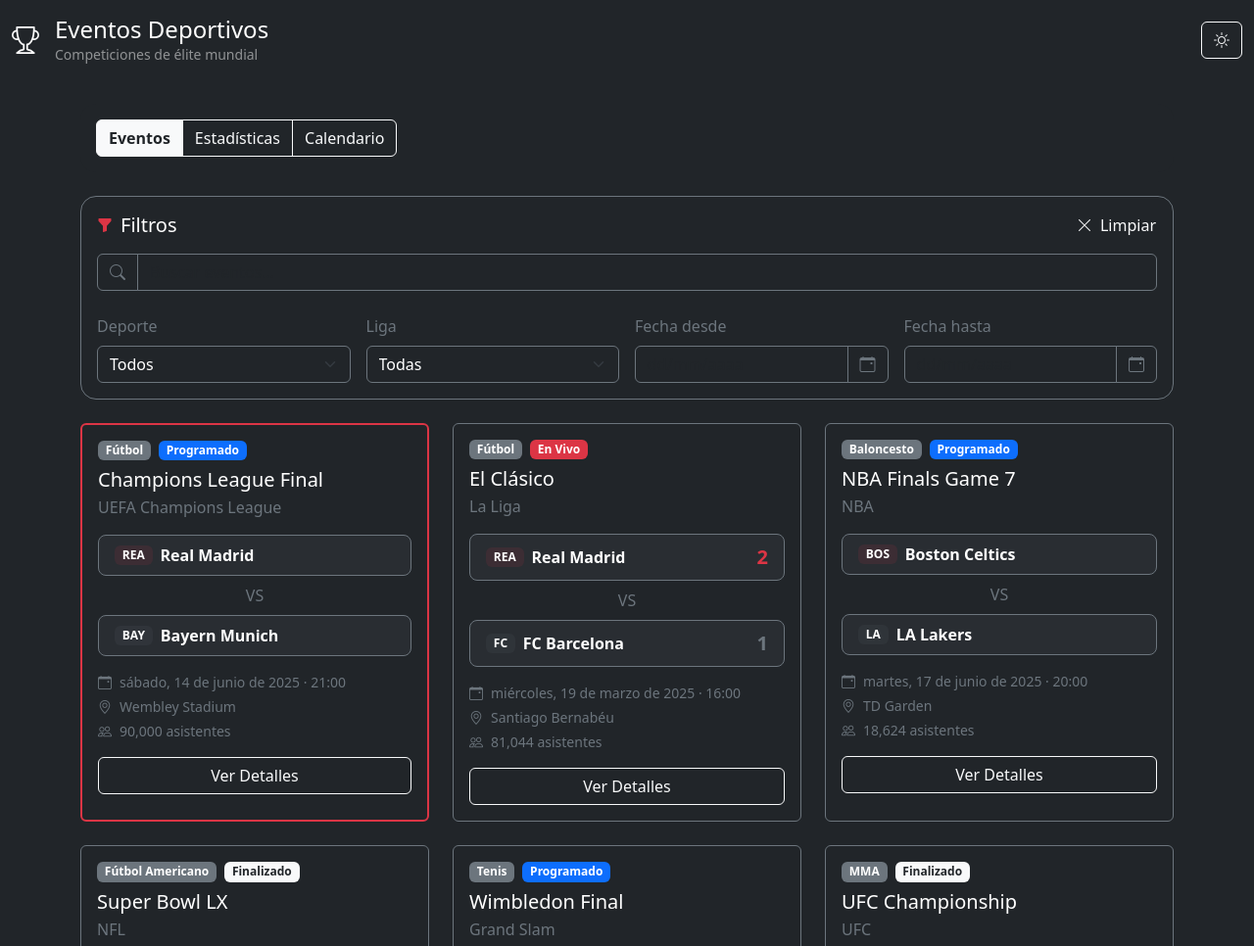
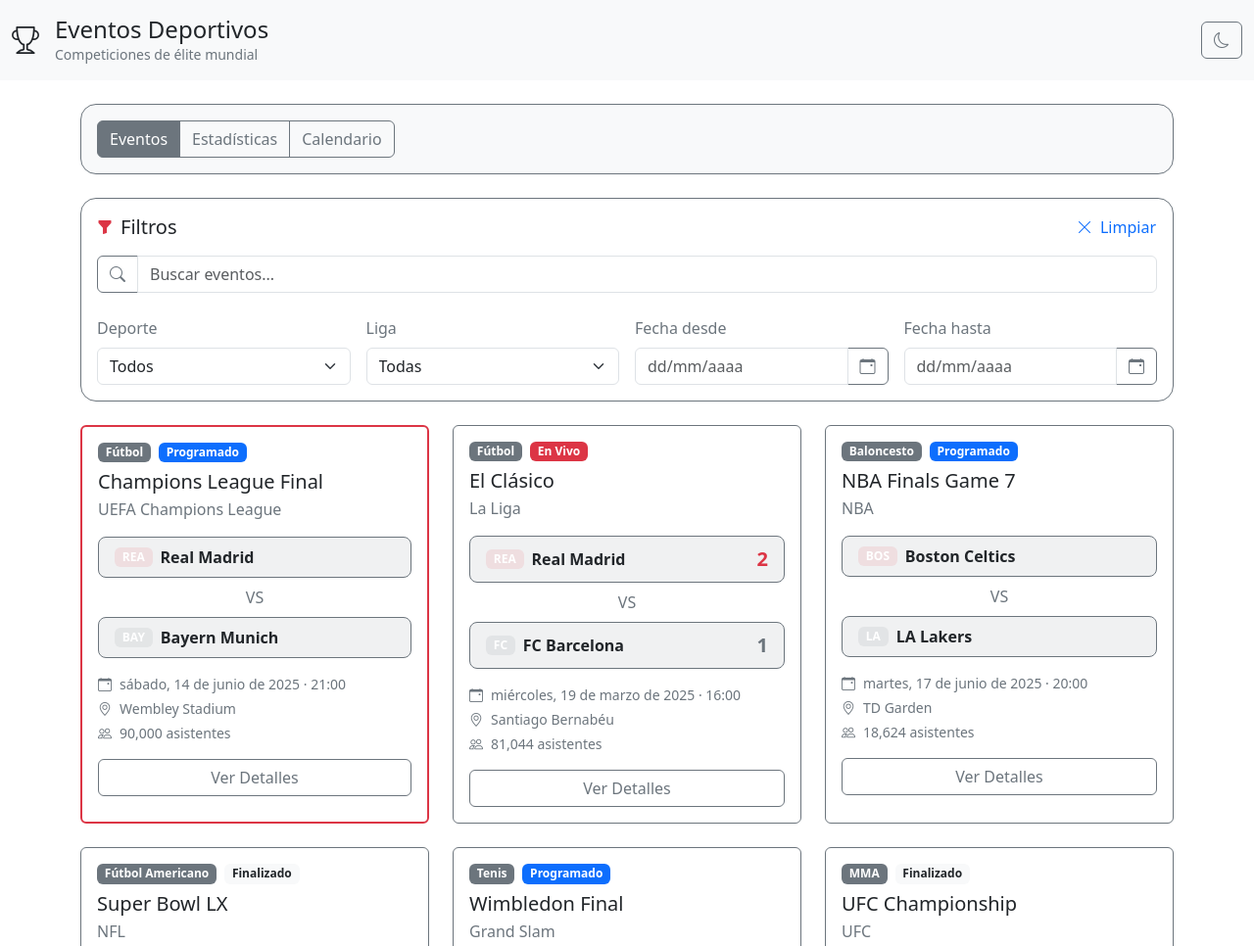
Before and after one commit to SamuelOrduna/idw-topico-deportivo, a plain HTML site: page HTML/Eventos.html in a window 1280 px wide. Shown: the top 966 px of the page at 98% size. Drawn offline with nearby package versions, Linux system fonts and the light colour scheme.

Commit message:
Agregando el modo claro/obscuro

```diff
--- a/HTML/Eventos.html
+++ b/HTML/Eventos.html
@@ -1,5 +1,5 @@
 <!doctype html>
-<html lang="en">
+<html lang="es" data-bs-theme="dark">
     <head>
         <meta charset="utf-8">
         <meta name="viewport" content="width=device-width, initial-scale=1">
@@ -9,98 +9,87 @@
 
         <link rel="stylesheet" href="https://cdn.jsdelivr.net/npm/bootstrap-icons@1.11.3/font/bootstrap-icons.min.css">
     </head>
-    <body class="bg-dark">
-
+    <body>
         <!-- HEADER / NAVBAR -->
 
-        <nav class="navbar navbar-expand-lg navbar-dark bg-dark py-3">
+        <nav class="navbar navbar-expand-lg bg-body-tertiary py-3">
             <div class="container-fluid">
-                <!-- Left: Icon + Titles -->
                 <div class="d-flex align-items-center gap-3">
-                    <i class="bi bi-trophy fs-3 text-white"></i>
+                    <i class="bi bi-trophy fs-3"></i>
                     <div class="d-flex flex-column">
-                        <span class="h4 mb-0 text-white">Eventos Deportivos</span>
-                        <small class="text-white-50">Competiciones de élite mundial</small>
+                        <span class="h4 mb-0 text-body">Eventos Deportivos</span>
+                        <small class="text-secondary">Competiciones de élite mundial</small>
                     </div>
                 </div>
-
-                <!-- Right: Theme toggle placeholder -->
-                <button id="themeToggle" class="btn btn-outline-light d-flex align-items-center" type="button" aria-label="Alternar tema">
+                <button id="themeToggle" class="btn btn-outline-secondary d-flex align-items-center" type="button" aria-label="Alternar tema">
                     <i class="bi bi-sun"></i>
                 </button>
             </div>
         </nav>
 
+
         <!-- BOTONES DE PESTANAS -->
 
         <div class="container my-4">
-            <div class="bg-dark rounded-4 p-3">
+            <div class="bg-body-tertiary rounded-4 p-3 border border-secondary">
                 <div class="btn-group" role="group" aria-label="Navegación">
-                    <button type="button" class="btn btn-light text-dark fw-semibold">Eventos</button>
-                    <button type="button" class="btn btn-outline-light">Estadísticas</button>
-                    <button type="button" class="btn btn-outline-light">Calendario</button>
+                    <button type="button" class="btn btn-outline-secondary active">Eventos</button>
+                    <button type="button" class="btn btn-outline-secondary">Estadísticas</button>
+                    <button type="button" class="btn btn-outline-secondary">Calendario</button>
                 </div>
             </div>
         </div>
 
         <!-- FILTROS -->
-
         <div class="container my-4">
-            <div class="card bg-dark text-white border-secondary rounded-4">
+            <div class="card bg-body text-body border-secondary rounded-4">
                 <div class="card-body">
-                    <!-- Título + Limpiar -->
                     <div class="d-flex align-items-center justify-content-between mb-3">
                         <div class="d-flex align-items-center gap-2">
                             <i class="bi bi-funnel-fill text-danger"></i>
                             <h5 class="mb-0">Filtros</h5>
                         </div>
-                        <button type="button" class="btn btn-link link-light text-decoration-none p-0 d-flex align-items-center gap-2">
-                            <i class="bi bi-x-lg"></i>
-                            <span>Limpiar</span>
+                        <button type="button" class="btn btn-link text-decoration-none p-0 d-flex align-items-center gap-2">
+                            <i class="bi bi-x-lg"></i><span>Limpiar</span>
                         </button>
                     </div>
 
-                    <!-- Buscador -->
                     <div class="mb-4">
                         <div class="input-group">
-                            <span class="input-group-text bg-dark text-secondary border-secondary">
+                            <span class="input-group-text bg-body text-secondary border-secondary">
                                 <i class="bi bi-search"></i>
                             </span>
-                            <input type="text" class="form-control bg-dark text-white border-secondary" placeholder="Buscar eventos...">
+                            <input type="text" class="form-control" placeholder="Buscar eventos...">
                         </div>
                     </div>
 
-                    <!-- Filtros: Deporte, Liga, Fechas -->
                     <div class="row g-3">
                         <div class="col-12 col-md-3">
                             <label class="form-label text-secondary">Deporte</label>
-                            <select class="form-select bg-dark text-white border-secondary">
+                            <select class="form-select">
                                 <option selected>Todos</option>
                             </select>
                         </div>
-
                         <div class="col-12 col-md-3">
                             <label class="form-label text-secondary">Liga</label>
-                            <select class="form-select bg-dark text-white border-secondary">
+                            <select class="form-select">
                                 <option selected>Todas</option>
                             </select>
                         </div>
-
                         <div class="col-12 col-md-3">
                             <label class="form-label text-secondary">Fecha desde</label>
                             <div class="input-group">
-                                <input type="text" class="form-control bg-dark text-white border-secondary" placeholder="dd/mm/aaaa">
-                                <span class="input-group-text bg-dark text-secondary border-secondary">
+                                <input type="text" class="form-control" placeholder="dd/mm/aaaa">
+                                <span class="input-group-text bg-body text-secondary border-secondary">
                                     <i class="bi bi-calendar-event"></i>
                                 </span>
                             </div>
                         </div>
-
                         <div class="col-12 col-md-3">
                             <label class="form-label text-secondary">Fecha hasta</label>
                             <div class="input-group">
-                                <input type="text" class="form-control bg-dark text-white border-secondary" placeholder="dd/mm/aaaa">
-                                <span class="input-group-text bg-dark text-secondary border-secondary">
+                                <input type="text" class="form-control" placeholder="dd/mm/aaaa">
+                                <span class="input-group-text bg-body text-secondary border-secondary">
                                     <i class="bi bi-calendar-event"></i>
                                 </span>
                             </div>
@@ -110,14 +99,13 @@
             </div>
         </div>
 
-
         <!--CONTENEDORES CON INFORMACION-->
 
         <div class="container my-4">
             <div class="row g-4">
                 <!-- ===== Card 1 ===== -->
                 <div class="col-12 col-md-6 col-lg-4">
-                    <div class="card bg-dark text-white border-danger border-2 h-100">
+                    <div class="card bg-body text-body border-danger border-2 h-100">
                         <div class="card-body">
                             <!-- Badges -->
                             <div class="d-flex gap-2 mb-2">
@@ -157,14 +145,14 @@
                             </ul>
 
                             <!-- Button -->
-                            <button class="btn btn-outline-light w-100">Ver Detalles</button>
+                            <button class="btn btn-outline-secondary w-100">Ver Detalles</button>
                         </div>
                     </div>
                 </div>
 
                 <!-- ===== Card 2 ===== -->
                 <div class="col-12 col-md-6 col-lg-4">
-                    <div class="card bg-dark text-white border-secondary h-100">
+                    <div class="card bg-body text-body border-secondary h-100">
                         <div class="card-body">
                             <div class="d-flex gap-2 mb-2">
                                 <span class="badge text-bg-secondary">Fútbol</span>
@@ -197,14 +185,14 @@
                                 <li><i class="bi bi-people me-2"></i>81,044 asistentes</li>
                             </ul>
 
-                            <button class="btn btn-outline-light w-100">Ver Detalles</button>
+                            <button class="btn btn-outline-secondary w-100">Ver Detalles</button>
                         </div>
                     </div>
                 </div>
 
                 <!-- ===== Card 3 ===== -->
                 <div class="col-12 col-md-6 col-lg-4">
-                    <div class="card bg-dark text-white border-secondary h-100">
+                    <div class="card bg-body text-body border-secondary h-100">
                         <div class="card-body">
                             <div class="d-flex gap-2 mb-2">
                                 <span class="badge text-bg-secondary">Baloncesto</span>
@@ -236,14 +224,14 @@
                                 <li><i class="bi bi-people me-2"></i>18,624 asistentes</li>
                             </ul>
 
-                            <button class="btn btn-outline-light w-100">Ver Detalles</button>
+                            <button class="btn btn-outline-secondary w-100">Ver Detalles</button>
                         </div>
                     </div>
                 </div>
 
                 <!-- ===== Card 4 ===== -->
                 <div class="col-12 col-md-6 col-lg-4">
-                    <div class="card bg-dark text-white border-secondary h-100">
+                    <div class="card bg-body text-body border-secondary h-100">
                         <div class="card-body">
                             <div class="d-flex gap-2 mb-2">
                                 <span class="badge text-bg-secondary">Fútbol Americano</span>
@@ -276,14 +264,14 @@
                                 <li><i class="bi bi-people me-2"></i>65,000 asistentes</li>
                             </ul>
 
-                            <button class="btn btn-outline-light w-100">Ver Detalles</button>
+                            <button class="btn btn-outline-secondary w-100">Ver Detalles</button>
                         </div>
                     </div>
                 </div>
 
                 <!-- ===== Card 5 ===== -->
                 <div class="col-12 col-md-6 col-lg-4">
-                    <div class="card bg-dark text-white border-secondary h-100">
+                    <div class="card bg-body text-body border-secondary h-100">
                         <div class="card-body">
                             <div class="d-flex gap-2 mb-2">
                                 <span class="badge text-bg-secondary">Tenis</span>
@@ -314,14 +302,14 @@
                                 <li><i class="bi bi-people me-2"></i>15,000 asistentes</li>
                             </ul>
 
-                            <button class="btn btn-outline-light w-100">Ver Detalles</button>
+                            <button class="btn btn-outline-secondary w-100">Ver Detalles</button>
                         </div>
                     </div>
                 </div>
 
                 <!-- ===== Card 6 ===== -->
                 <div class="col-12 col-md-6 col-lg-4">
-                    <div class="card bg-dark text-white border-secondary h-100">
+                    <div class="card bg-body text-body border-secondary h-100">
                         <div class="card-body">
                             <div class="d-flex gap-2 mb-2">
                                 <span class="badge text-bg-secondary">MMA</span>
@@ -352,14 +340,14 @@
                                 <li><i class="bi bi-people me-2"></i>20,000 asistentes</li>
                             </ul>
 
-                            <button class="btn btn-outline-light w-100">Ver Detalles</button>
+                            <button class="btn btn-outline-secondary w-100">Ver Detalles</button>
                         </div>
                     </div>
                 </div>
 
                 <!-- ===== Card 7 ===== -->
                 <div class="col-12 col-md-6 col-lg-4">
-                    <div class="card bg-dark text-white border-secondary h-100">
+                    <div class="card bg-body text-body border-secondary h-100">
                         <div class="card-body">
                             <div class="d-flex gap-2 mb-2">
                                 <span class="badge text-bg-secondary">MMA</span>
@@ -390,7 +378,7 @@
                                 <li><i class="bi bi-people me-2"></i>20,000 asistentes</li>
                             </ul>
 
-                            <button class="btn btn-outline-light w-100">Ver Detalles</button>
+                            <button class="btn btn-outline-secondary w-100">Ver Detalles</button>
                         </div>
                     </div>
                 </div>
@@ -400,7 +388,7 @@
         <!--ESCOGER PAGINA Y NUMERO-->
 
         <div class="container my-4">
-            <div class="card bg-dark text-white border-secondary rounded-4">
+            <div class="card bg-body text-body border-secondary rounded-4">
                 <div class="card-body d-flex flex-column flex-lg-row align-items-center justify-content-between gap-3">
 
                     <!-- Texto + selector -->
@@ -408,7 +396,7 @@
                         <span>Mostrando <strong>1 - 10</strong> de <strong>12</strong> eventos</span>
                         <div class="d-flex align-items-center gap-2">
                             <span class="text-secondary">Eventos por página:</span>
-                            <select class="form-select bg-dark text-white border-secondary" style="width: 6rem;">
+                            <select class="form-select bg-body text-body border-secondary" style="width: 6rem;">
                                 <option selected>10</option>
                                 <option>12</option>
                                 <option>24</option>
@@ -420,53 +408,69 @@
                     <!-- Paginación -->
                     <nav aria-label="Paginación">
                         <ul class="pagination mb-0">
-                            <li class="page-item disabled">
-                                <span class="page-link bg-dark text-secondary border-secondary">&lsaquo;</span>
-                            </li>
-                            <li class="page-item active">
-                                <span class="page-link">1</span>
-                            </li>
-                            <li class="page-item">
-                                <a class="page-link bg-dark text-white border-secondary" href="#">2</a>
-                            </li>
-                            <li class="page-item">
-                                <a class="page-link bg-dark text-white border-secondary" href="#">&rsaquo;</a>
-                            </li>
+                            <li class="page-item disabled"><span class="page-link">&lsaquo;</span></li>
+                            <li class="page-item active"><span class="page-link">1</span></li>
+                            <li class="page-item"><a class="page-link" href="#">2</a></li>
+                            <li class="page-item"><a class="page-link" href="#">&rsaquo;</a></li>
                         </ul>
                     </nav>
                 </div>
             </div>
         </div>
 
-        <script src="https://cdn.jsdelivr.net/npm/bootstrap@5.3.8/dist/js/bootstrap.bundle.min.js" integrity="sha384-FKyoEForCGlyvwx9Hj09JcYn3nv7wiPVlz7YYwJrWVcXK/BmnVDxM+D2scQbITxI" crossorigin="anonymous"></script>
-    </body>
+
+        <script>
+            (function () {
+                const THEME_KEY = 'bs-theme';
+
+                // 1) Tema inicial (preferencia guardada o preferencia del SO)
+                const prefersDark = window.matchMedia('(prefers-color-scheme: dark)').matches;
+                const stored = localStorage.getItem(THEME_KEY);
+                const initial = stored || (prefersDark ? 'dark' : 'light');
+                document.documentElement.setAttribute('data-bs-theme', initial);
+
+                // 2) Toggle al hacer click
+                document.addEventListener('DOMContentLoaded', () => {
+                    const btn = document.getElementById('themeToggle');
+                    const icon = btn?.querySelector('i');
+
+                    const setIcon = (theme) => {
+                        if (!icon) return;
+                        icon.classList.remove('bi-sun', 'bi-moon');
+                        icon.classList.add(theme === 'dark' ? 'bi-sun' : 'bi-moon');
+                    };
+
+                    setIcon(initial);
+
+                    btn?.addEventListener('click', () => {
+                        const current = document.documentElement.getAttribute('data-bs-theme');
+                        const next = current === 'dark' ? 'light' : 'dark';
+                        document.documentElement.setAttribute('data-bs-theme', next);
+                        localStorage.setItem(THEME_KEY, next);
+                        setIcon(next);
+                    });
+                });
+            })();
+        </script>
 
         <footer class="container my-4">
-        <div class="card bg-dark text-white border-secondary rounded-4">
+            <div class="card bg-body text-body border-secondary rounded-4">
                 <div class="card-body d-flex flex-column flex-md-row align-items-center justify-content-between gap-3">
-                <!-- Marca -->
                     <div class="d-flex align-items-center gap-2">
                         <i class="bi bi-trophy"></i>
                         <span class="fw-semibold">Arena Glory Stats</span>
                         <span class="text-secondary">© 2025</span>
                     </div>
-
-                <!-- Enlaces -->
                     <ul class="nav">
-                    <li class="nav-item">
-                        <a class="nav-link px-2 text-secondary" href="#">Acerca</a>
-                    </li>
-                    <li class="nav-item">
-                        <a class="nav-link px-2 text-secondary" href="#">Privacidad</a>
-                    </li>
-                    <li class="nav-item">
-                        <a class="nav-link px-2 text-secondary" href="#">Términos</a>
-                    </li>
-                    <li class="nav-item">
-                        <a class="nav-link px-2 text-secondary" href="#">Soporte</a>
-                    </li>
+                        <li class="nav-item"><a class="nav-link px-2 text-secondary" href="#">Acerca</a></li>
+                        <li class="nav-item"><a class="nav-link px-2 text-secondary" href="#">Privacidad</a></li>
+                        <li class="nav-item"><a class="nav-link px-2 text-secondary" href="#">Términos</a></li>
+                        <li class="nav-item"><a class="nav-link px-2 text-secondary" href="#">Soporte</a></li>
                     </ul>
                 </div>
             </div>
         </footer>
+
+        <script src="https://cdn.jsdelivr.net/npm/bootstrap@5.3.8/dist/js/bootstrap.bundle.min.js" integrity="sha384-FKyoEForCGlyvwx9Hj09JcYn3nv7wiPVlz7YYwJrWVcXK/BmnVDxM+D2scQbITxI" crossorigin="anonymous"></script>
+    </body>
 </html>
```
Lines whose indentation alone changed are shown as unchanged.
